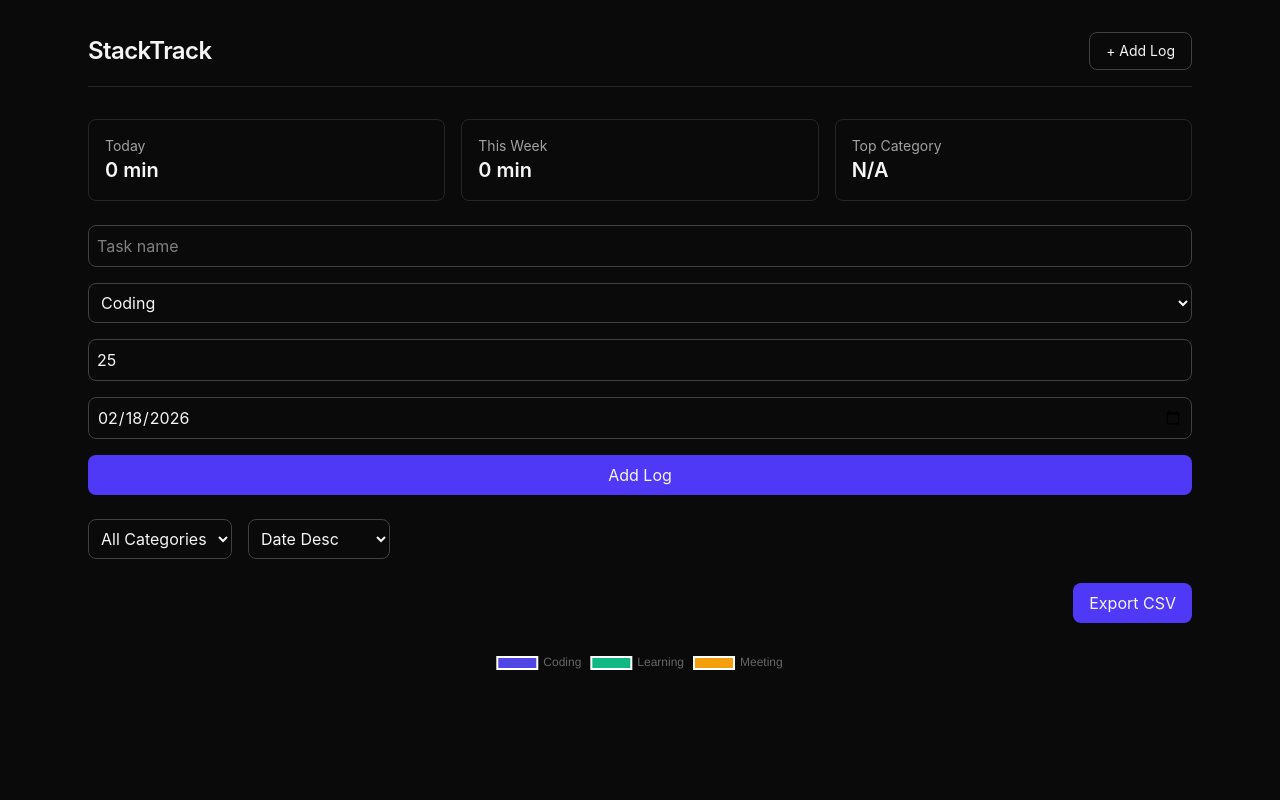
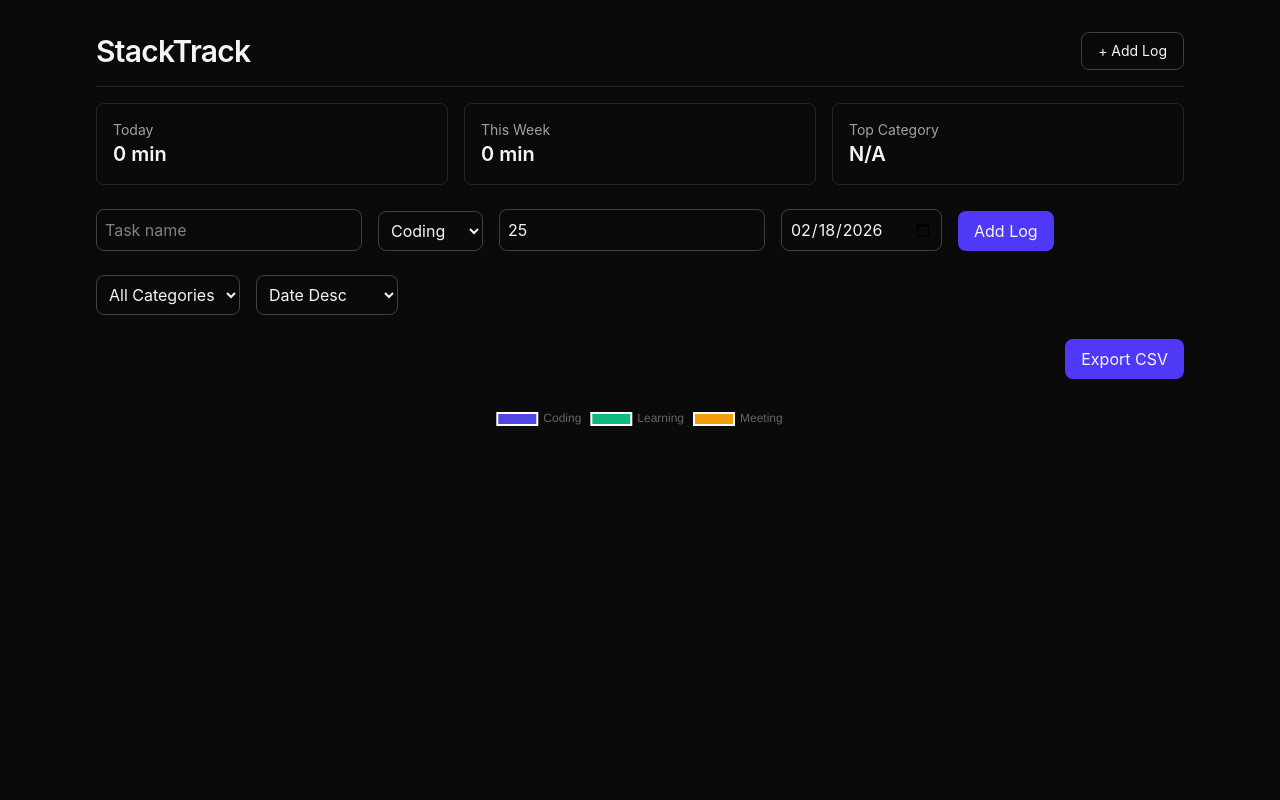
Before and after one commit to peysad/stack-track, a React (Vite) app: page / in a window 1280 px wide. Shown: the top 800 px of the page. Built offline with nearby package versions, Linux system fonts and the light colour scheme.

Commit message:
deploy(setup): making setup ready for deploy

```diff
--- a/src/components/AddLogForm.tsx
+++ b/src/components/AddLogForm.tsx
@@ -32,18 +32,24 @@ export default function AddLogForm({ categories, onAdd }: Props) {
   };
 
   return (
-    <form onSubmit={handleSubmit} className="flex flex-col gap-4">
+    <form
+      onSubmit={handleSubmit}
+      className="flex flex-col sm:flex-row sm:items-end gap-4 flex-wrap"
+      aria-label="Add new log form"
+    >
       <input
         type="text"
         placeholder="Task name"
         value={task}
         onChange={(e) => setTask(e.target.value)}
-        className="p-2 border border-neutral-700 rounded-lg"
+        className="p-2 border border-neutral-700 rounded-lg focus:outline-none focus:ring-2 focus:ring-indigo-600"
+        aria-label="Task name"
       />
       <select
         value={categoryId}
         onChange={(e) => setCategoryId(e.target.value)}
-        className="p-2 border border-neutral-700 rounded-lg"
+        className="p-2 border border-neutral-700 rounded-lg focus:outline-none focus:ring-2 focus:ring-indigo-600"
+        aria-label="Select category"
       >
         {categories.map((c) => (
           <option key={c.id} value={c.id}>
@@ -56,17 +62,20 @@ export default function AddLogForm({ categories, onAdd }: Props) {
         min={1}
         value={minutes}
         onChange={(e) => setMinutes(Number(e.target.value))}
-        className="p-2 border border-neutral-700 rounded-lg"
+        className="p-2 border border-neutral-700 rounded-lg focus:outline-none focus:ring-2 focus:ring-indigo-600"
+        aria-label="Minutes spent"
       />
       <input
         type="date"
         value={date}
         onChange={(e) => setDate(e.target.value)}
-        className="p-2 border border-neutral-700 rounded-lg"
+        className="p-2 border border-neutral-700 rounded-lg focus:outline-none focus:ring-2 focus:ring-indigo-600"
+        aria-label="Select date"
       />
       <button
         type="submit"
-        className="px-4 py-2 bg-indigo-600 rounded-lg hover:bg-indigo-700 transition"
+        className="px-4 py-2 bg-indigo-600 rounded-lg hover:bg-indigo-700 transition focus:outline-none focus:ring-2 focus:ring-indigo-400"
+        aria-label="Add log"
       >
         Add Log
       </button>
--- a/src/components/ExportCSV.tsx
+++ b/src/components/ExportCSV.tsx
@@ -28,7 +28,8 @@ export default function ExportCSV({ logs, categories }: Props) {
   return (
     <button
       onClick={handleExport}
-      className="px-4 py-2 bg-indigo-600 rounded-lg hover:bg-indigo-700 transition"
+      className="px-4 py-2 bg-indigo-600 rounded-lg hover:bg-indigo-700 transition focus:outline-none focus:ring-2 focus:ring-indigo-400"
+      aria-label="Export logs as CSV"
     >
       Export CSV
     </button>
--- a/src/components/Header.tsx
+++ b/src/components/Header.tsx
@@ -1,9 +1,13 @@
 export default function Header() {
   return (
-    <header className="flex items-center justify-between border-b border-neutral-800 pb-4">
-      <h1 className="text-2xl font-semibold tracking-tight">StackTrack</h1>
-
-      <button className="px-4 py-2 text-sm border border-neutral-700 rounded-lg hover:bg-neutral-800 transition">
+    <header className="flex flex-col sm:flex-row items-center justify-between border-b border-neutral-800 pb-4 mb-4 gap-4">
+      <h1 className="text-2xl sm:text-3xl font-semibold tracking-tight">
+        StackTrack
+      </h1>
+      <button
+        className="px-4 py-2 text-sm border border-neutral-700 rounded-lg hover:bg-neutral-800 transition focus:outline-none focus:ring-2 focus:ring-indigo-400"
+        aria-label="Add new log"
+      >
         + Add Log
       </button>
     </header>
--- a/src/components/Layout.tsx
+++ b/src/components/Layout.tsx
@@ -7,8 +7,8 @@ interface LayoutProps {
 
 export default function Layout({ children }: LayoutProps) {
   return (
-    <div className="min-h-screen bg-neutral-950 text-neutral-100">
-      <div className="max-w-6xl mx-auto px-6 py-8 space-y-8">
+    <div className="min-h-screen bg-neutral-950 text-neutral-100 transition-colors duration-300">
+      <div className="max-w-6xl mx-auto px-4 sm:px-6 lg:px-8 py-8 space-y-6">
         <Header />
         <main>{children}</main>
       </div>
--- a/src/components/LogItem.tsx
+++ b/src/components/LogItem.tsx
@@ -25,7 +25,7 @@ export default function LogItem({
   };
 
   return (
-    <div className="flex justify-between p-4 border border-neutral-800 rounded-lg">
+    <div className="flex justify-between p-4 border border-neutral-800 rounded-lg hover:bg-neutral-900 transition-colors">
       {isEditing ? (
         <div className="flex gap-2 flex-1">
           <input
--- a/src/components/SummaryCards.tsx
+++ b/src/components/SummaryCards.tsx
@@ -28,7 +28,7 @@ export default function SummaryCards({ logs, categories }: Props) {
     categories.find((c) => c.id === topCategoryId)?.name || "N/A";
 
   return (
-    <div className="grid grid-cols-3 gap-4">
+    <div className="grid grid-cols-1 sm:grid-cols-3 gap-4">
       <div className="p-4 border border-neutral-800 rounded-lg">
         <p className="text-sm text-neutral-400">Today</p>
         <p className="text-xl font-semibold">{todayMinutes} min</p>
```
